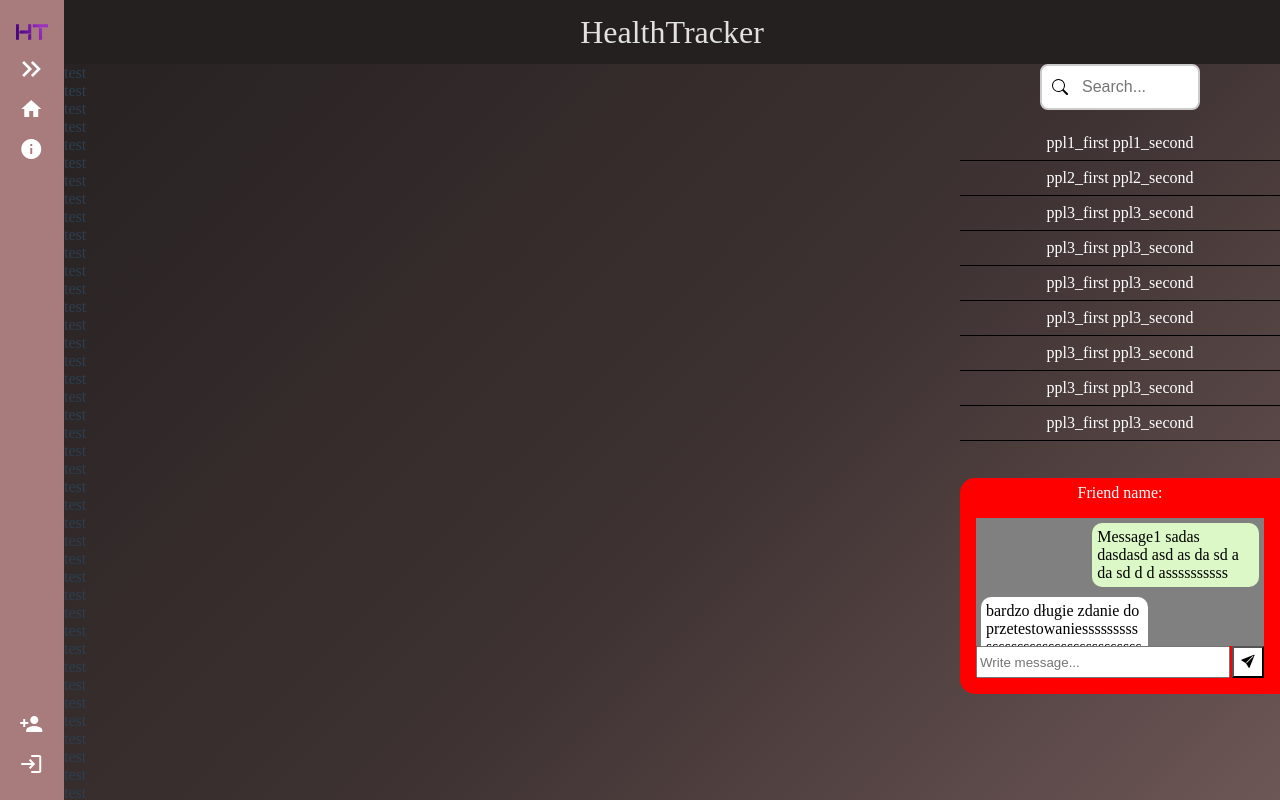
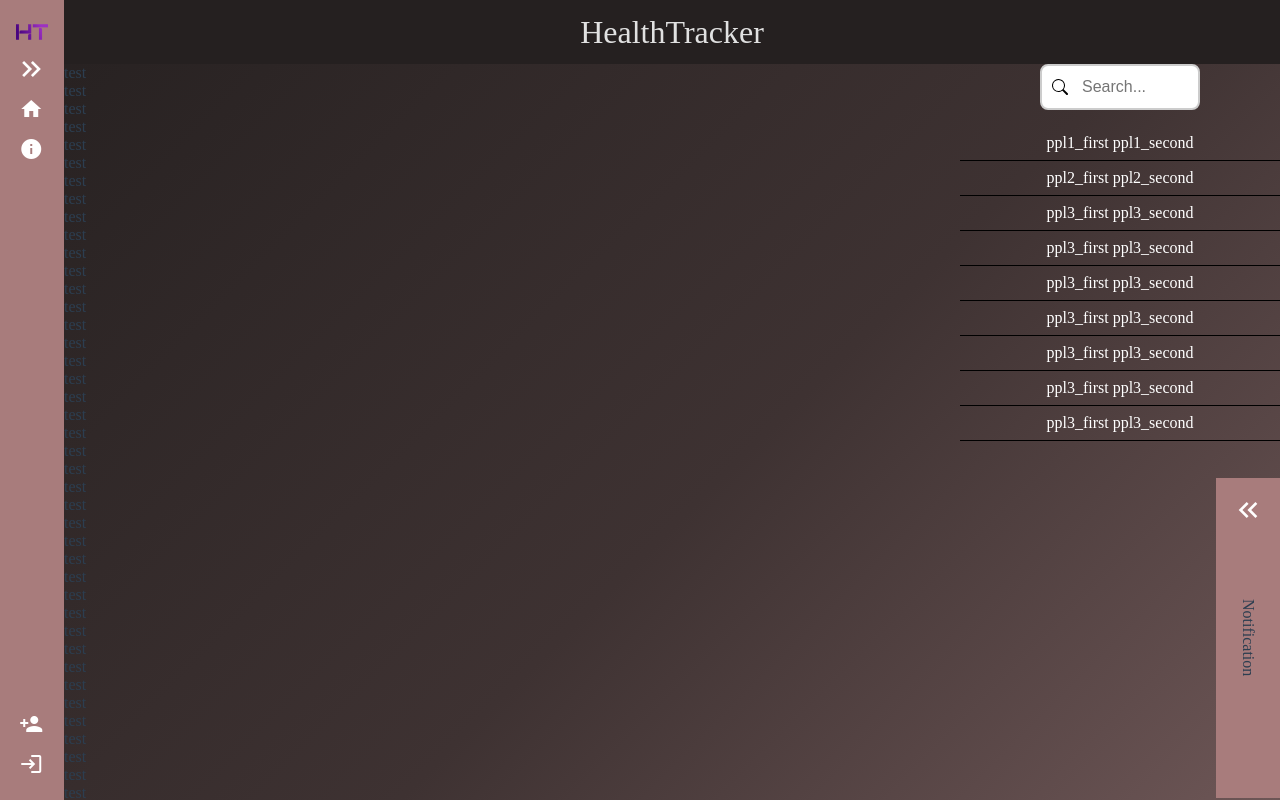
Before and after one commit to Hikareel/HealthTracker, a Vue app in the folder HealthTracker/healthtracker.client/: page /community in a window 1280 px wide. Shown: the top 800 px of the page. Built offline with nearby package versions, Linux system fonts and the light colour scheme; what @vueform/vueform would draw is missing.

Commit message:
Added chat slide + styling

```diff
--- a/HealthTracker/healthtracker.client/src/components/views/community/chat/chat.vue
+++ b/HealthTracker/healthtracker.client/src/components/views/community/chat/chat.vue
@@ -1,57 +1,164 @@
 <template>
   <main class="chat">
+    <div class="content" :class="`${is_expanded && 'is-expanded'}`">
+
       <div class="chat-header">
-      <p>Friend name: </p>
+        <div class="menu-toggle-wrap">
+          <button class="menu-toggle" @click="ToggleMenu">
+            <span class="material-icons">
+              keyboard_double_arrow_right
+            </span>
+          </button>
         </div>
+
+        <div class="chat-header-label">
+          <p>Friend</p>
+        </div>
+      </div>
+
+      <div class="chat-content">
+        <div class="notification">
+          <p>Notification</p>
+        </div>
+        <div class="chat-messinput">
           <div class="chat-messages">
             <div v-for="message in CurrentMessages" :key="message.message"
               :class="['message', message.isYours ? 'own-message' : 'received-message']">
               {{ message.message }}
             </div>
           </div>
-
           <div class="chat-input">
+            <button><i class='bi bi-send-fill'></i></button>
             <input type="text" placeholder="Write message..." />
-      <button><i class='bi bi-send-fill'></i></button>
+          </div>
+        </div>
+      </div>
     </div>
   </main>
 </template>
 
 <script lang="ts" setup>
 import { CurrentMessages } from './data/currentMessages'
+import { ref } from "vue";
+const is_expanded = ref(false)
+const ToggleMenu = () => {
+  is_expanded.value = !is_expanded.value
+}
 </script>
 
-<style lang="scss">
+<style lang="scss" scoped>
+.content {
+  background-color: rgb(168, 124, 124);
+  position: fixed;
+  right: calc(-25vw + 4rem);
+  width: 25vw;
+  height: 20rem;
+  transition: right 0.5s ease-out;
+
+  .chat-header {
+    height: 3rem;
+    display: grid;
+    grid-template-columns: 4rem 1fr;
+    grid-template-rows: 2rem;
+  }
+
+  .chat-content {
+    display: grid;
+    grid-template-columns: 4rem 1fr;
+    transition: 0.5s ease-out;
+  }
+
+  .notification {
+    display: flex;
+    justify-content: center;
+    align-items: center;
+    writing-mode: vertical-rl;
+    grid-column: 1;
+    opacity: 1;
+    visibility: visible;
+    width: 4rem;
+    transition: width 0.5s ease-out, opacity 0.5s ease-out;
+  }
+
+  .menu-toggle-wrap {
+    top: 0;
+
+    .menu-toggle {
+      padding: 1rem;
+      background-color: rgba(0, 0, 0, 0);
+      border: none;
+      cursor: pointer;
+      transition: 0.5s ease-out;
+      transform: scaleX(-1);
+
+      .material-icons {
+        font-size: 2rem;
+        color: white;
+      }
+    }
+  }
+
+  &.is-expanded {
+    right: 0;
+  }
+
+  &.is-expanded .chat-content {
+    grid-template-columns: 0 1fr;
+  }
+
+  &.is-expanded .menu-toggle {
+    transform: scaleX(1);
+    transition: 0.5s ease-out;
+  }
+
+  &.is-expanded .notification {
+    transform: translateX(-100%);
+    transition: width 0.5s ease-out, opacity 0.5s ease-out;
+    transition: width 2.5s ease, opacity 2.5s ease;
+    opacity: 0;
+    visibility: hidden;
+    width: 0;
+  }
+}
+
 .chat {
   display: grid;
   grid-template-columns: 1fr;
   grid-template-rows: 1fr 6fr 2fr;
-  background-color: red;
+  background-color: rgb(168, 124, 124);
   border-radius: 15px 0px 0px 15px;
 }
 
-.chat-header {
-  display: inline-grid;
+.chat-header-label {
+  display: flex;
+  align-items: center;
+  height: 4rem;
+  font-size: 2rem;
   color: white;
-  text-align: center;
-  align-items: end;
+}
+
+.chat-messinput {
+  grid-column: 2 / 3;
+  padding-left: 1rem;
+  padding-top: 1rem;
 }
 
 .chat-messages {
   overflow-y: auto;
   scrollbar-width: thin;
   scrollbar-color: #888 #f0f0f0;
-  height: 8rem;
-  margin: 1rem 1rem 0rem 1rem;
+  height: 11rem;
   padding: 5px;
-  background-color: grey;
+  border-radius: 10px 0 0 0;
+  background-color: rgb(199, 167, 167);
+  transition: 0.5s ease-out;
 }
 
 .message {
   display: flex;
   overflow-wrap: anywhere;
   margin-bottom: 10px;
-  padding: 5px;
+  padding: 8px;
   border-radius: 10px;
   max-width: 60%;
   width: fit-content;
@@ -71,23 +178,29 @@ import { CurrentMessages } from './data/currentMessages'
 
 
 .chat-input {
+  background-color: rgb(199, 167, 167);
   display: flex;
-  margin-left: 1rem;
-  margin-bottom: 0.5rem;
-  margin-right: 1rem;
+  height: 2rem;
   gap: 2px;
+  border-radius: 10px;
 }
 
 .chat-input input {
-  flex-grow: 1;
-  height: 2rem;
+  width: 100%;
+  background-color: rgb(199, 167, 167);
+  border: none;
 }
 
 .chat-input button {
   cursor: pointer;
-  background-color: white;
-  height: 2rem;
+  background-color: rgb(199, 167, 167);
+  border: none;
   width: 2rem;
+  border-radius: 0 0 0 10px;
+}
+
+.chat-input button:hover {
+  border: 1px solid rgb(0, 182, 206);
 }
 
 .chat-messages::-webkit-scrollbar {
--- a/HealthTracker/healthtracker.client/src/components/views/community/friends/FriendsList.vue
+++ b/HealthTracker/healthtracker.client/src/components/views/community/friends/FriendsList.vue
@@ -20,13 +20,13 @@ import { FriendsData } from './data/friendModel'
 .friends-list {
     margin-top: 1rem;
     max-height: 20rem;
-    overflow: auto; /* Zapewnia przewijanie */
-    -ms-overflow-style: none; /* Dla Internet Explorer 10+ */
-    scrollbar-width: none; /* Dla Firefox */
+    overflow: auto;
+    -ms-overflow-style: none;
+    scrollbar-width: none;
 }
 
 .friends-list::-webkit-scrollbar {
-    display: none; /* Dla Safari i Chrome */
+    display: none;
 }
 
 .search{
```
Lines whose indentation alone changed are shown as unchanged.
